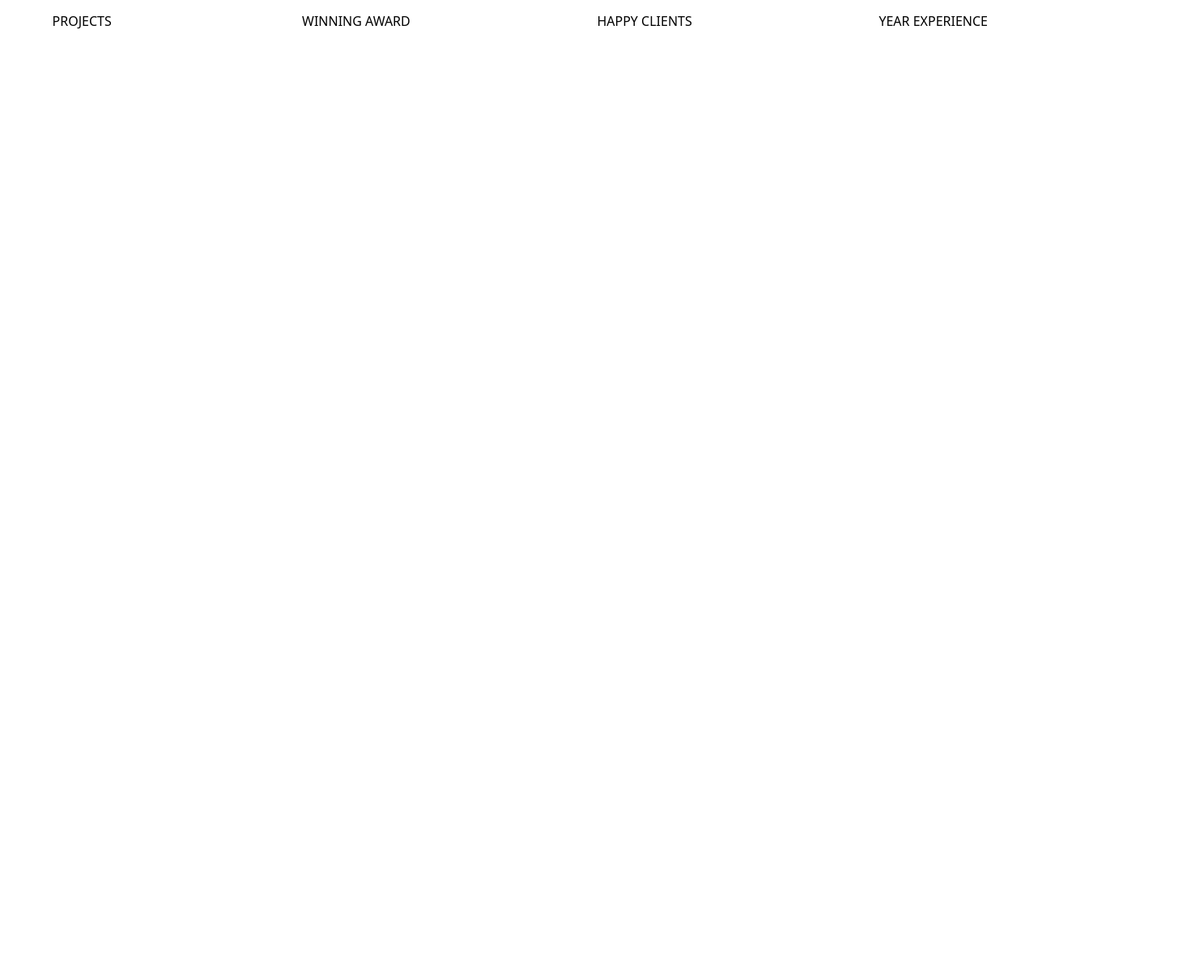
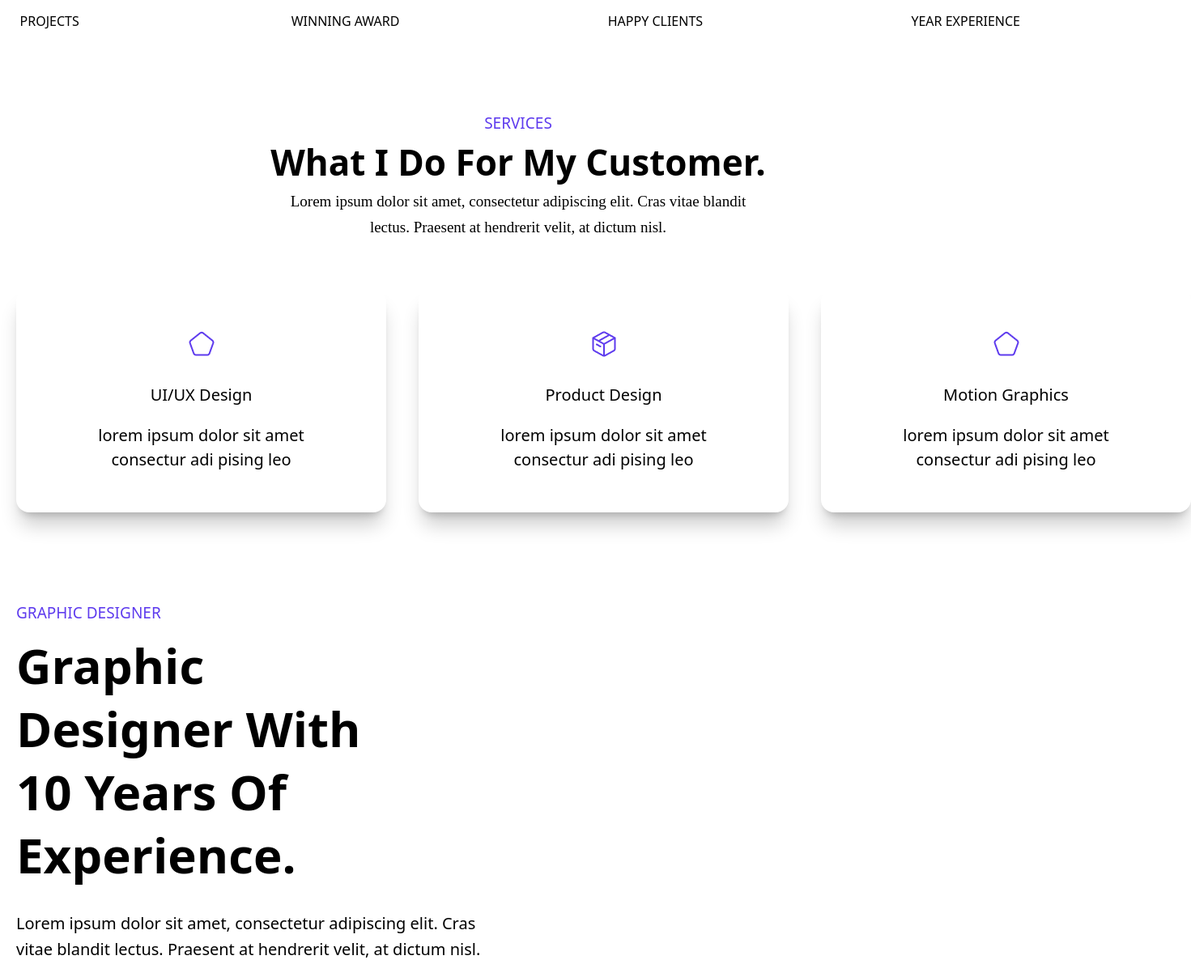
Before and after one commit to hubertDgomes/second_react, a React (Vite) app: page / in a window 1280 px wide. Shown: the part 1020-2227 px from the top of the page at 81% size, 1471 px wide, since content can reach past the window. Before the commit the page ends 1108 px from the top, so only its background shows below. Built offline with nearby package versions, Linux system fonts and the light colour scheme.

Commit message:
Refactor HTML doctype declaration, enhance Container component width, and add Services and GFXDeg components with respective layouts and images.

```diff
--- a/index.html
+++ b/index.html
@@ -1,4 +1,4 @@
-<!doctype html>
+<!DOCTYPE html>
 <html lang="en">
   <head>
     <meta charset="UTF-8" />
--- a/src/App.jsx
+++ b/src/App.jsx
@@ -3,6 +3,8 @@ import Home from "./assets/components/pages/Home";
 import Container from "./assets/components/Container";
 import Header from "./assets/components/layouts/Header";
 import Counter from "./assets/components/layouts/Counter";
+import Services from "./assets/components/pages/Services";
+import GFXDeg from "./assets/components/pages/GFXDeg";
 
 
 function App() {
@@ -11,6 +13,8 @@ function App() {
     <Header/>
     <Home/>
     <Counter/>
+    <Services/>
+    <GFXDeg/>
     </>
   );
 }
--- a/src/assets/components/Container.jsx
+++ b/src/assets/components/Container.jsx
@@ -1,6 +1,6 @@
 const Container = ({children, className}) => {
   return (
-    <div className={`max-w-[1200px] m-auto px-[20px] ${className}`}>{children}</div>
+    <div className={`max-w-[1400px] m-auto px-[20px] ${className}`}>{children}</div>
   )
 }
 
--- /dev/null
+++ b/src/assets/components/pages/GFXDeg.jsx
@@ -0,0 +1,22 @@
+import React from 'react'
+import Container from '../Container'
+import Buttons from '../Buttons'
+
+const GFXDeg = () => {
+  return (
+    <>
+    <Container className={"py-[60px]"}>
+        <h1 className="text-[19px] font-medium text-btnCL mb-[12px]">GRAPHIC DESIGNER</h1>
+        <div className="w-[482px]">
+            <h1 className="text-[60px] font-bold leading-[78px]">Graphic Designer With 10 Years Of Experience.</h1>
+        </div>
+        <div className="w-[584px]">
+            <h1 className="text-[20px] leading-[32px] mt-[30px]">Lorem ipsum dolor sit amet, consectetur adipiscing elit. Cras vitae blandit lectus. Praesent at hendrerit velit, at dictum nisl.</h1>
+        </div>
+        <Buttons className={"mt-[20px]"} btnText={"CONTACT ME"}/>
+    </Container>
+    </>
+  )
+}
+
+export default GFXDeg
--- /dev/null
+++ b/src/assets/components/pages/Services.jsx
@@ -0,0 +1,54 @@
+import React from "react";
+import Container from "../Container";
+import Flex from "../Flex";
+import Images from "../Images";
+import Frame from "../../Frame.png";
+import Frame2 from '../../Frame2.png'
+const Services = () => {
+  return (
+    <>
+      <Container className={"py-[50px]"}>
+        <div className="text-center m-auto">
+          <h1 className="text-[19px] text-btnCL font-medium">SERVICES</h1>
+          <h1 className="text-[44px] font-semibold">
+            What I Do For My Customer.
+          </h1>
+          <div className="w-[600px] m-auto">
+            <h1 className="text-[19px] font-menuF leading-[32px]">
+              Lorem ipsum dolor sit amet, consectetur adipiscing elit. Cras
+              vitae blandit lectus. Praesent at hendrerit velit, at dictum nisl.
+            </h1>
+          </div>
+        </div>
+
+        <Flex className={"justify-between gap-x-[40px] mt-[60px]"}>
+          <div className="py-[50px] px-[75px] rounded-2xl hover:shadow-xl/30 shadow-xl/20 cursor-pointer text-center">
+            <Images className={"m-auto mb-[30px]"} imgSrc={Frame} />
+            <h1 className="text-[20px] font-medium">UI/UX Design</h1>
+            <div className="w-[307px]">
+                <h1 className="text-[20px] mt-[20px]">lorem ipsum dolor sit amet consectur adi pising leo</h1>
+            </div>
+          </div>
+
+          <div className="py-[50px] px-[75px] rounded-2xl hover:shadow-xl/30 shadow-xl/20 cursor-pointer text-center">
+            <Images className={"m-auto mb-[30px]"} imgSrc={Frame2} />
+            <h1 className="text-[20px] font-medium">Product Design</h1>
+            <div className="w-[307px]">
+                <h1 className="text-[20px] mt-[20px]">lorem ipsum dolor sit amet consectur adi pising leo</h1>
+            </div>
+          </div>
+
+          <div className="py-[50px] px-[75px] rounded-2xl hover:shadow-xl/30 shadow-xl/20 cursor-pointer text-center">
+            <Images className={"m-auto mb-[30px]"} imgSrc={Frame} />
+            <h1 className="text-[20px] font-medium">Motion Graphics</h1>
+            <div className="w-[307px]">
+                <h1 className="text-[20px] mt-[20px]">lorem ipsum dolor sit amet consectur adi pising leo</h1>
+            </div>
+          </div>
+        </Flex>
+      </Container>
+    </>
+  );
+};
+
+export default Services;
```
Also changed, not shown: src/assets/Frame.png (added), src/assets/Frame2.png (added).
